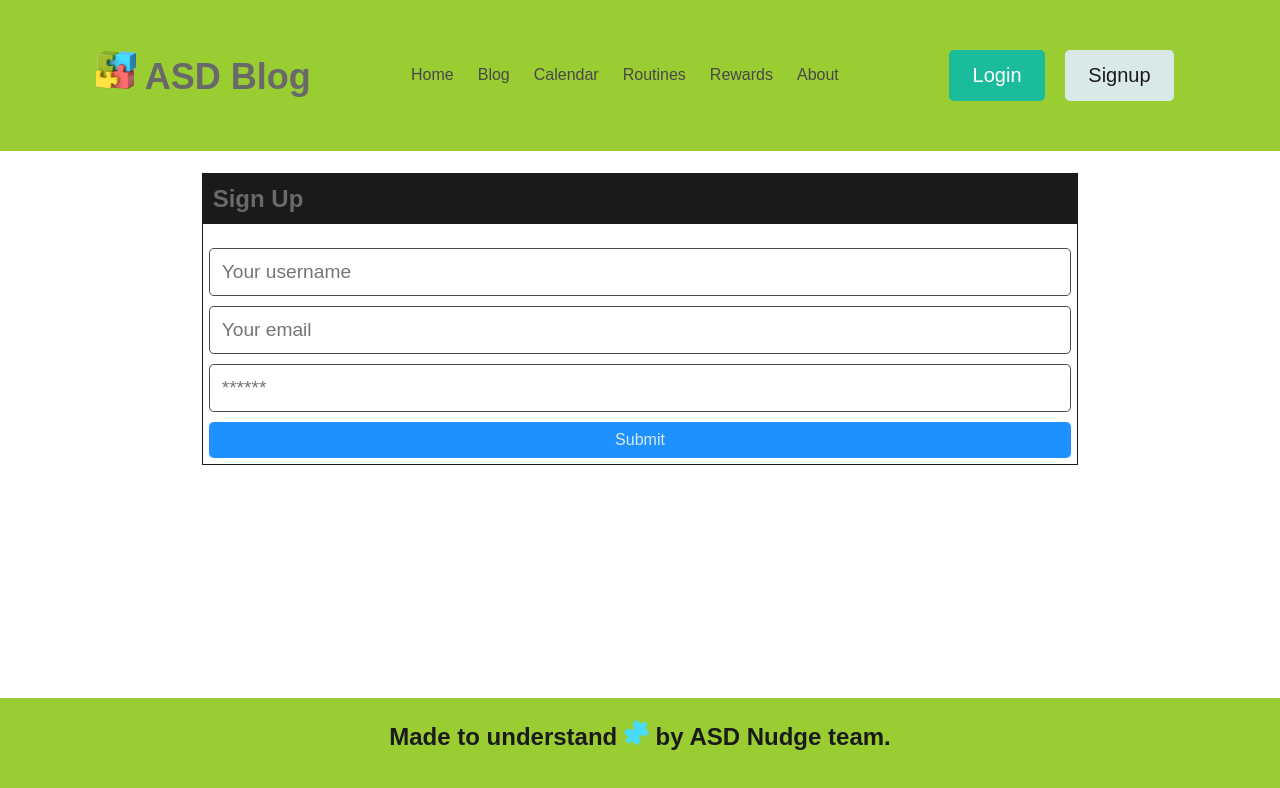
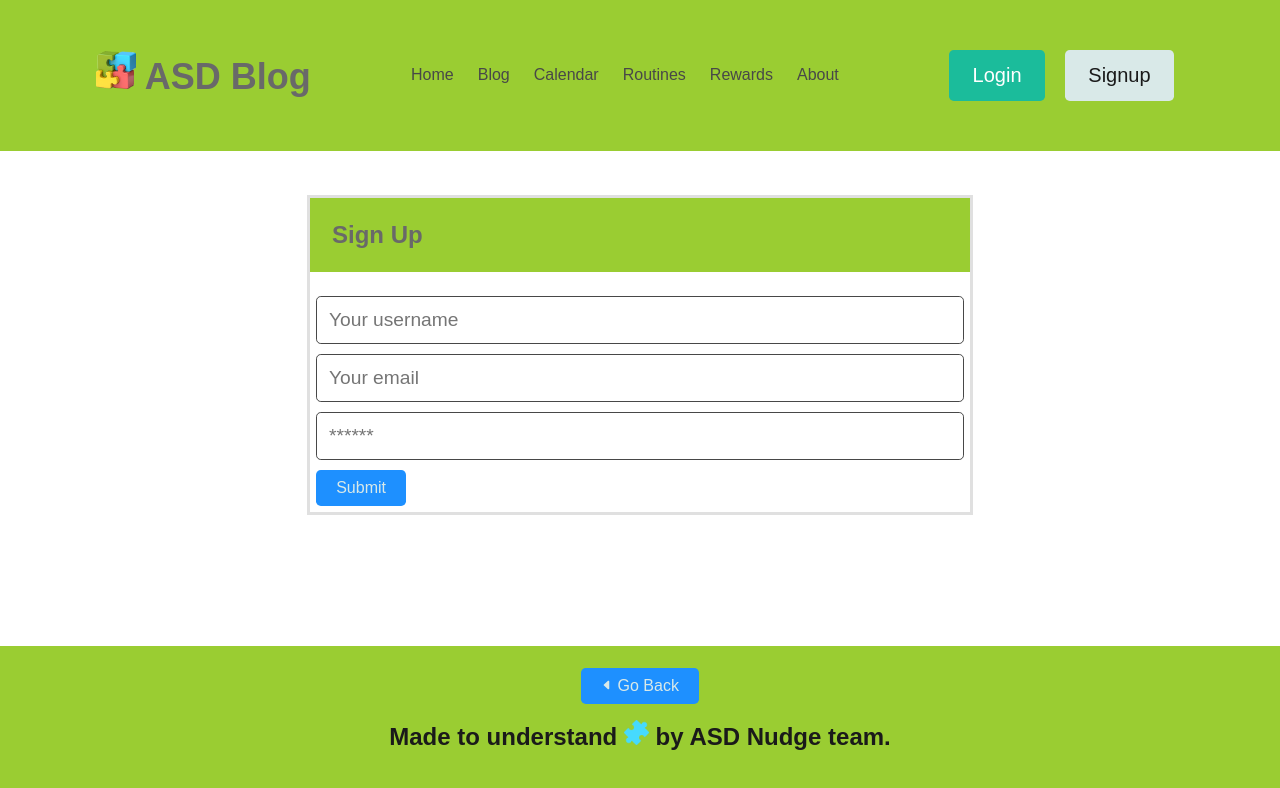
Before and after one commit to TonnTribe/ASD-Blog, a React (Create React App) app in the folder client/: page /signup in a window 1280 px wide. Shown: the top 788 px of the page. Built offline with nearby package versions, Linux system fonts and the light colour scheme.

Commit message:
added go back button, updated login, signup pages

```diff
--- a/client/src/components/Footer/index.js
+++ b/client/src/components/Footer/index.js
@@ -1,19 +1,27 @@
-import React from 'react';
+import React from "react";
+import { useLocation, useNavigate } from "react-router-dom";
 
 const Footer = () => {
+  const location = useLocation();
+  const navigate = useNavigate();
   return (
     <footer className="w-100 mt-auto bg-primary p-4">
       <div className="container text-center mb-5">
+      {location.pathname !== "/" && (
+        <button className="btn btn-primary mb-3" onClick={() => navigate(-1)}>
+          <svg xmlns="http://www.w3.org/2000/svg" width="12" height="12" fill="currentColor" class="bi bi-caret-left-fill" viewBox="0 0 16 16"> <path d="m3.86 8.753 5.482 4.796c.646.566 1.658.106 1.658-.753V3.204a1 1 0 0 0-1.659-.753l-5.48 4.796a1 1 0 0 0 0 1.506z"/></svg> Go Back
+        </button>
+      )}
         <h4>
-        Made to understand{' '}
+          Made to understand{" "}
           <span
             className="emoji"
             role="img"
             aria-label="puzzle"
             aria-hidden="false"
           >
-          <img alt="asd logo" src="puzzle.gif" width="25px"/>
-          </span>{' '}
+            <img alt="asd logo" src="puzzle.gif" width="25px" />
+          </span>{" "}
           by ASD Nudge team.
         </h4>
       </div>
--- a/client/src/pages/Home.js
+++ b/client/src/pages/Home.js
@@ -14,8 +14,8 @@ const Home = () => {
     <main>
       <div className="flex-row justify-center">
         <div
-          className="col-12 col-md-10 mb-3 p-3"
-          style={{ border: '1px dotted #1a1a1a' }}
+          className="col-12 col-md-10 mb-4 p-3"
+          style={{ border: '3px solid #E0E0E0' }}
         >
           <PostForm />
         </div>
--- a/client/src/pages/Login.js
+++ b/client/src/pages/Login.js
@@ -41,13 +41,13 @@ const Login = (props) => {
   };
 
   return (
-    <main className="flex-row justify-center mb-4">
-      <div className="col-12 col-lg-10">
-        <div className="card">
-          <h4 className="card-header bg-dark text-light p-2">Login</h4>
+    <main className="flex-row justify-center m-4">
+      <div className="col-12 col-md-8">
+        <div className="card mb-3" style={{ border: '3px solid #E0E0E0' }}>
+          <h4 className="card-header bg-primary text-default p-4">Login</h4>
           <div className="card-body">
             {data ? (
-              <p>
+              <p className="text-default">
                 Success! You may now head{' '}
                 <Link to="/">back to the homepage.</Link>
               </p>
@@ -70,7 +70,7 @@ const Login = (props) => {
                   onChange={handleChange}
                 />
                 <button
-                  className="btn btn-block btn-primary"
+                  className="btn btn-primary m-2"
                   style={{ cursor: 'pointer' }}
                   type="submit"
                 >
--- a/client/src/pages/Signup.js
+++ b/client/src/pages/Signup.js
@@ -39,10 +39,10 @@ const Signup = () => {
   };
 
   return (
-    <main className="flex-row justify-center mb-4">
-      <div className="col-12 col-lg-10">
-        <div className="card">
-          <h4 className="card-header bg-dark text-light p-2">Sign Up</h4>
+    <main className="flex-row justify-center m-4">
+      <div className="col-12 col-md-8">
+        <div className="card mb-3" style={{ border: '3px solid #E0E0E0'}}>
+          <h4 className="card-header bg-primary text-default p-4">Sign Up</h4>
           <div className="card-body">
             {data ? (
               <p>
@@ -76,7 +76,7 @@ const Signup = () => {
                   onChange={handleChange}
                 />
                 <button
-                  className="btn btn-block btn-primary"
+                  className="btn btn-primary"
                   style={{ cursor: 'pointer' }}
                   type="submit"
                 >
```
Also changed, not shown: client/src/utils/auth.js (+6 -6 lines).
